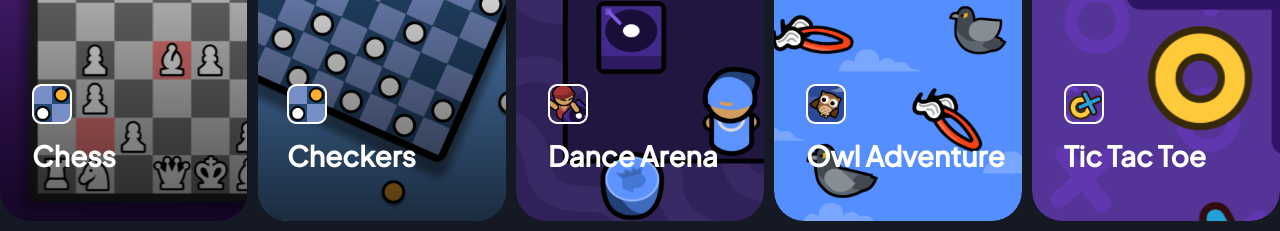
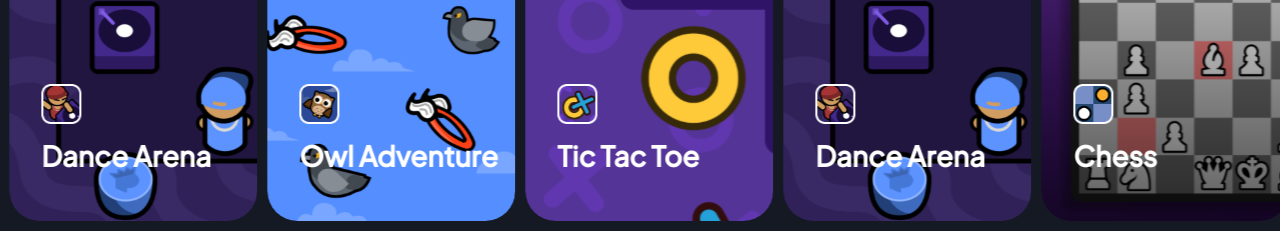
Before and after one commit to vishalpedhadiya2611/Playvox, a Next.js app: page / in a window 1280 px wide. Shown: the part 835-1066 px from the top of the page. Built offline with nearby package versions, Linux system fonts and the light colour scheme.

Commit message:
flip card

```diff
--- a/src/app/components/ButtonWithModel.jsx
+++ b/src/app/components/ButtonWithModel.jsx
@@ -40,7 +40,7 @@ const ButtonWithModal = ({ className }) => {
       {isModalOpen && (
         <div className="modal-overlay" ref={modalOverlayRef}>
           <div className="modal" ref={modalRef}>
-            <button className="close-btn p-0 absolute right-[37px] top-[37px]" onClick={closeModal}>
+            <button className="close-btn p-0 absolute right-5 ss:right-[37px] top-5 ss:top-[37px]" onClick={closeModal}>
               &times;
             </button>
             <div className="modal-content">
--- a/src/app/components/Carousel.jsx
+++ b/src/app/components/Carousel.jsx
@@ -23,7 +23,7 @@ const Carousel = () => {
     margin: 10,
     nav: false,
     dots: true,
-    autoplay: false,
+    autoplay: true,
     autoplayTimeout: 3000,
     autoplayHoverPause: true,
     responsive: {
@@ -107,7 +107,7 @@ const Carousel = () => {
                   <h6 className="text-xl ss:text-[28px] leading-[29px] font-bold text-white mt-2 ss:mt-[17px]">
                     Chess
                   </h6>
-                  <p className="text-xs leading-[18.5px] xl:text-lg mt-2 ss:mt-4 font-normal">
+                  <p className="text-xs leading-[18.5px] xl:text-lg mt-2 ss:mt-4 font-normal line-clamp-[7]">
                     A two-player game, where each player starts with 12 pieces.
                     The objective is to capture all opponent's pieces or block
                     their moves, with kings moving both forward and backward
@@ -151,7 +151,7 @@ const Carousel = () => {
                   <h6 className="text-xl ss:text-[28px] leading-[29px] font-bold text-white mt-2 ss:mt-[17px]">
                     Chess
                   </h6>
-                  <p className="text-xs leading-[18.5px] xl:text-lg mt-2 ss:mt-4 font-normal">
+                  <p className="text-xs leading-[18.5px] xl:text-lg mt-2 ss:mt-4 font-normal line-clamp-[7]">
                     A two-player game, where each player starts with 12 pieces.
                     The objective is to capture all opponent's pieces or block
                     their moves, with kings moving both forward and backward
@@ -195,7 +195,7 @@ const Carousel = () => {
                   <h6 className="text-xl ss:text-[28px] leading-[29px] font-bold text-white mt-2 ss:mt-[17px]">
                     Chess
                   </h6>
-                  <p className="text-xs leading-[18.5px] xl:text-lg mt-2 ss:mt-4 font-normal">
+                  <p className="text-xs leading-[18.5px] xl:text-lg mt-2 ss:mt-4 font-normal line-clamp-[7]">
                     A two-player game, where each player starts with 12 pieces.
                     The objective is to capture all opponent's pieces or block
                     their moves, with kings moving both forward and backward
@@ -239,7 +239,7 @@ const Carousel = () => {
                   <h6 className="text-xl ss:text-[28px] leading-[29px] font-bold text-white mt-2 ss:mt-[17px]">
                     Chess
                   </h6>
-                  <p className="text-xs leading-[18.5px] xl:text-lg mt-2 ss:mt-4 font-normal">
+                  <p className="text-xs leading-[18.5px] xl:text-lg mt-2 ss:mt-4 font-normal line-clamp-[7]">
                     A two-player game, where each player starts with 12 pieces.
                     The objective is to capture all opponent's pieces or block
                     their moves, with kings moving both forward and backward
@@ -284,7 +284,7 @@ const Carousel = () => {
                   <h6 className="text-xl ss:text-[28px] leading-[29px] font-bold text-white mt-2 ss:mt-[17px]">
                     Chess
                   </h6>
-                  <p className="text-xs leading-[18.5px] xl:text-lg mt-2 ss:mt-4 font-normal">
+                  <p className="text-xs leading-[18.5px] xl:text-lg mt-2 ss:mt-4 font-normal line-clamp-[7]">
                     A two-player game, where each player starts with 12 pieces.
                     The objective is to capture all opponent's pieces or block
                     their moves, with kings moving both forward and backward
@@ -329,7 +329,7 @@ const Carousel = () => {
                   <h6 className="text-xl ss:text-[28px] leading-[29px] font-bold text-white mt-2 ss:mt-[17px]">
                     Chess
                   </h6>
-                  <p className="text-xs leading-[18.5px] xl:text-lg mt-2 ss:mt-4 font-normal">
+                  <p className="text-xs leading-[18.5px] xl:text-lg mt-2 ss:mt-4 font-normal line-clamp-[7]">
                     A two-player game, where each player starts with 12 pieces.
                     The objective is to capture all opponent's pieces or block
                     their moves, with kings moving both forward and backward
@@ -339,7 +339,7 @@ const Carousel = () => {
             </div>
           </div>
         </OwlCarousel>
-        <h2 className="text-center tracking-[3px] sm:tracking-[14px] text-[14px] sm:text-xl font-medium leading-[28px] text-[#656B7B] mb-[59px] mt-[29px]">
+        <h2 className="text-center tracking-[3px] ss:tracking-[14px] text-[14px] ss:text-xl font-medium leading-[28px] text-[#656B7B] mb-[59px] mt-[29px]">
           And much more in development!
         </h2>
       </div>
```
